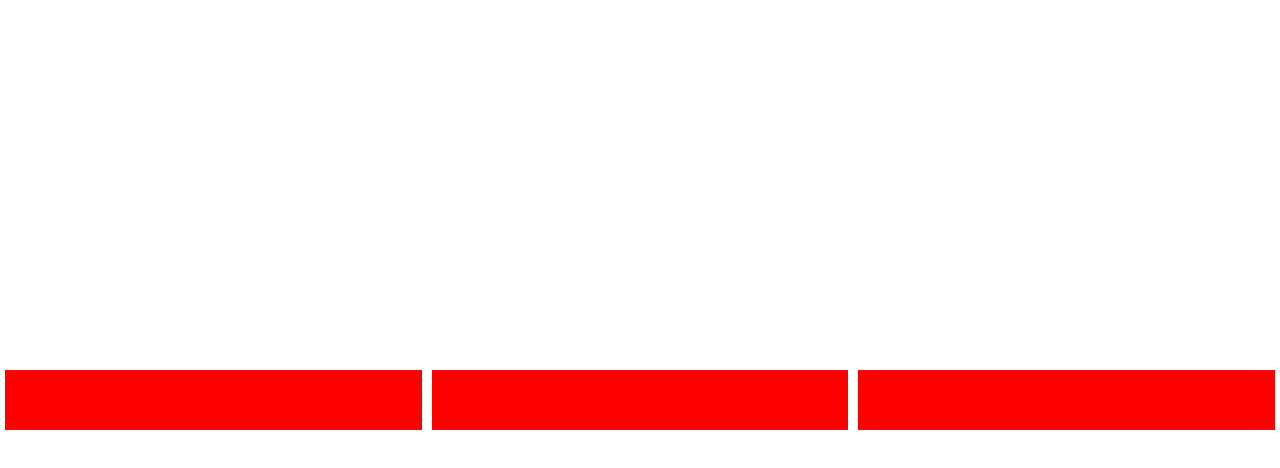
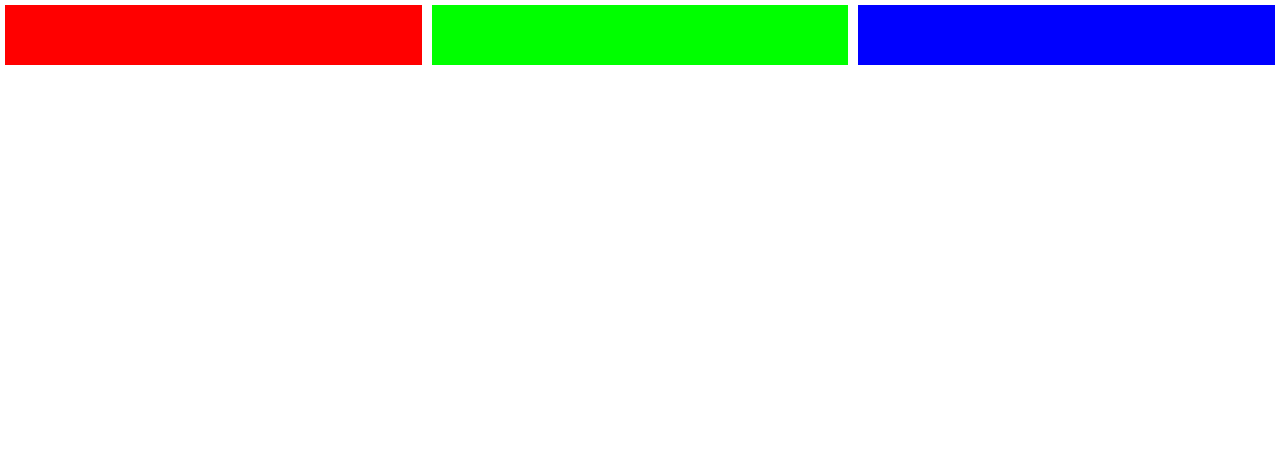
Before and after one commit to Bruno-SouzaR/flex-box, a plain HTML site: page Exercicios/flexbox.html in a window 1280 px wide. Drawn offline with Linux system fonts and the light colour scheme.

Commit message:
exercicio 1

```diff
--- a/Exercicios/flexbox.html
+++ b/Exercicios/flexbox.html
@@ -8,9 +8,9 @@
 </head>
 <body>
     <div id="app">
-        <div class="box"></div>
-        <div class="box"></div>
-        <div class="box"></div>
+        <div class="box red"></div>
+        <div class="box green"></div>
+        <div class="box blue"></div>
     </div>
 </body>
 </html>
--- a/Exercicios/style.css
+++ b/Exercicios/style.css
@@ -8,10 +8,7 @@ html, body,
 
 #app {
     display: flex;
-    flex-direction: row;
-
-    align-items: center;
-    justify-content: space-around;
+    flex-wrap: wrap;
 }
 
 .box {
@@ -21,3 +18,17 @@ html, body,
     margin: 5px;
     flex: 1;
 }
+
+.red {
+    order: 1;
+}
+
+.green {
+    background-color: #0f0;
+    order: 2;
+}
+
+.blue {
+    background-color: #00f;
+    order: 3;
+}
```
